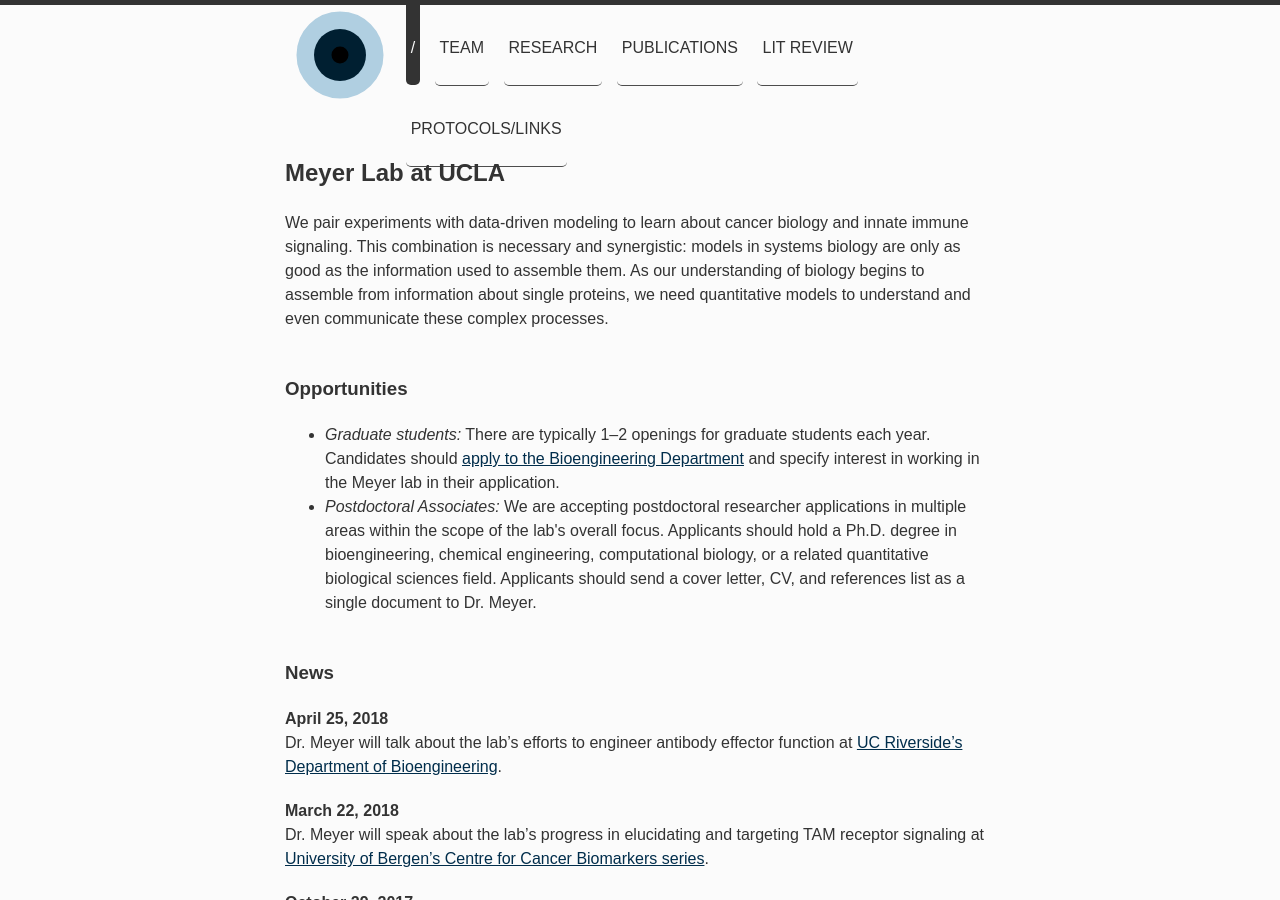
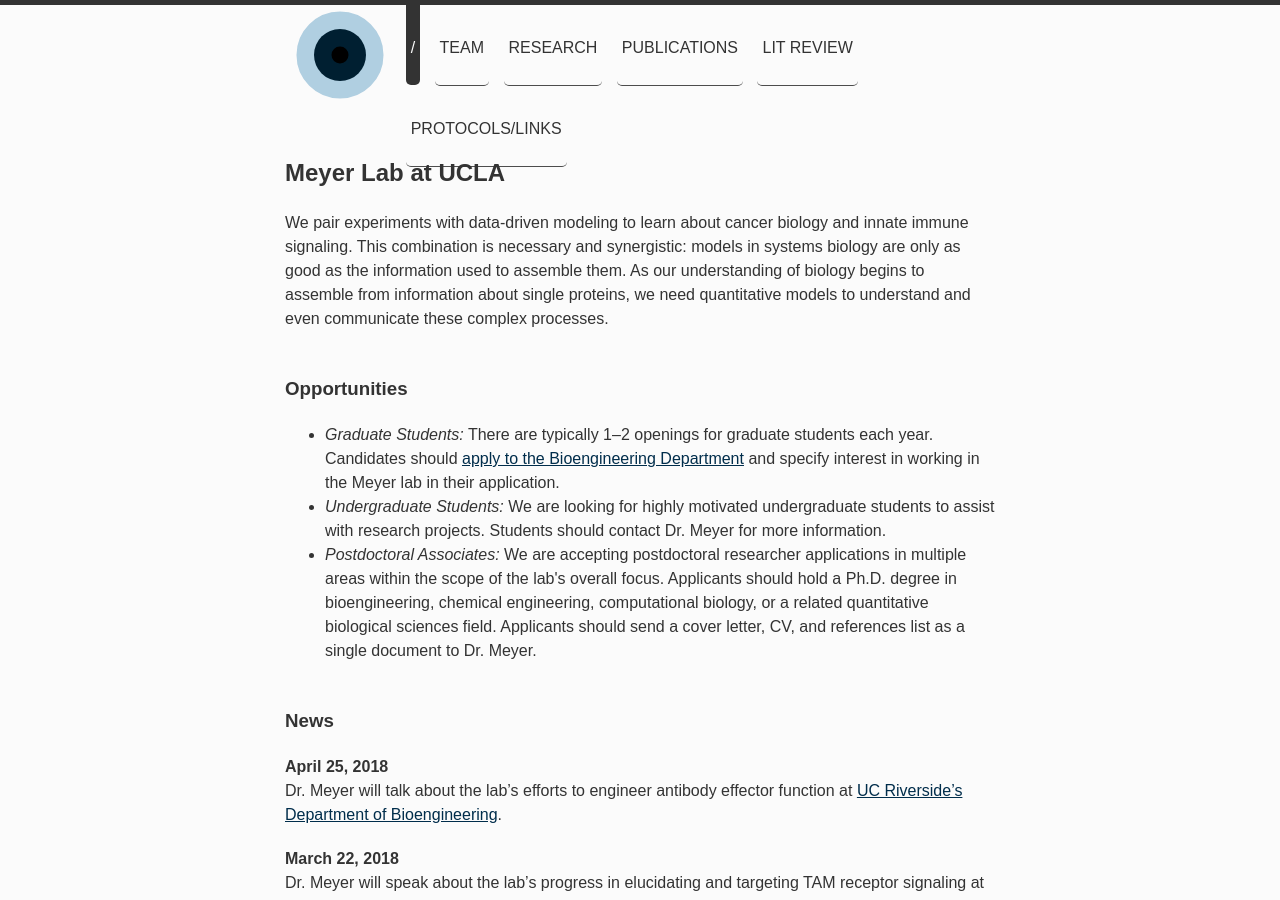
Before and after one commit to meyer-lab/asmlab.org, a Jekyll site: the page built from index.html, in a window 1280 px wide and 900 px high. Built offline with Jekyll 4.4.1, drawn with Linux system fonts in a browser that asks for light colours; some web fonts are replaced.

Commit message:
Update index.html

```diff
--- a/index.html
+++ b/index.html
@@ -12,7 +12,8 @@ title: /
 <h3>Opportunities</h3>
 
 <ul>
-<li><i>Graduate students:</i> There are typically 1–2 openings for graduate students each year. Candidates should <a href="https://www.bioeng.ucla.edu/graduate-admissions-2/">apply to the Bioengineering Department</a> and specify interest in working in the Meyer lab in their application.</li>
+<li><i>Graduate Students:</i> There are typically 1–2 openings for graduate students each year. Candidates should <a href="https://www.bioeng.ucla.edu/graduate-admissions-2/">apply to the Bioengineering Department</a> and specify interest in working in the Meyer lab in their application.</li>
+<li><i>Undergraduate Students:</i> We are looking for highly motivated undergraduate students to assist with research projects. Students should contact Dr. Meyer for more information.</li>
 <li><i>Postdoctoral Associates:</i> We are accepting postdoctoral researcher applications in multiple areas within the scope of the lab's overall focus. Applicants should hold a Ph.D. degree in bioengineering, chemical engineering, computational biology, or a related quantitative biological sciences field. Applicants should send a cover letter, CV, and references list as a single document to Dr. Meyer.</li>
 </ul>
 
```
